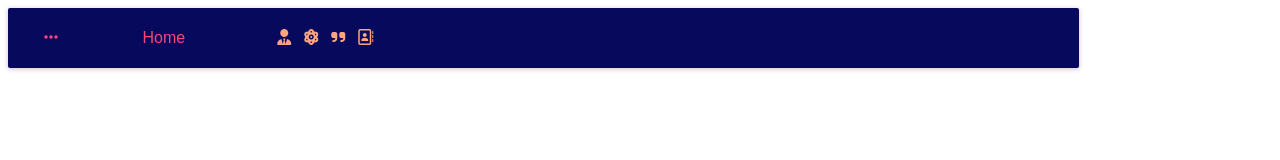
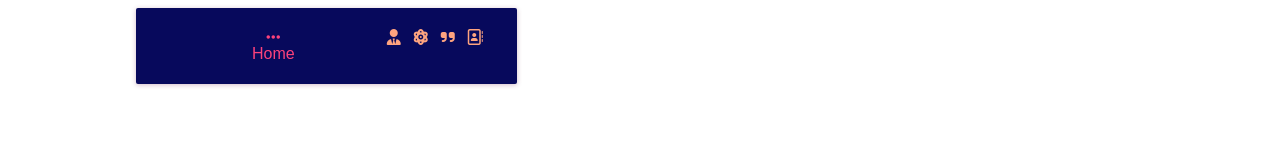
Before and after one commit to HariTaparia/.github.io, a plain HTML site: page index.html in a window 1280 px wide. Drawn offline with Linux system fonts and the light colour scheme.

Commit message:
Update style.css

```diff
--- a/style.css
+++ b/style.css
@@ -3,7 +3,8 @@ html, body{
 	height: 100%;
 }
 .nav-container{
-	text-align:center;
+	position:fixed;
+	margin-left:10%;
 }
 .nav{
 	width: 80%;
```
